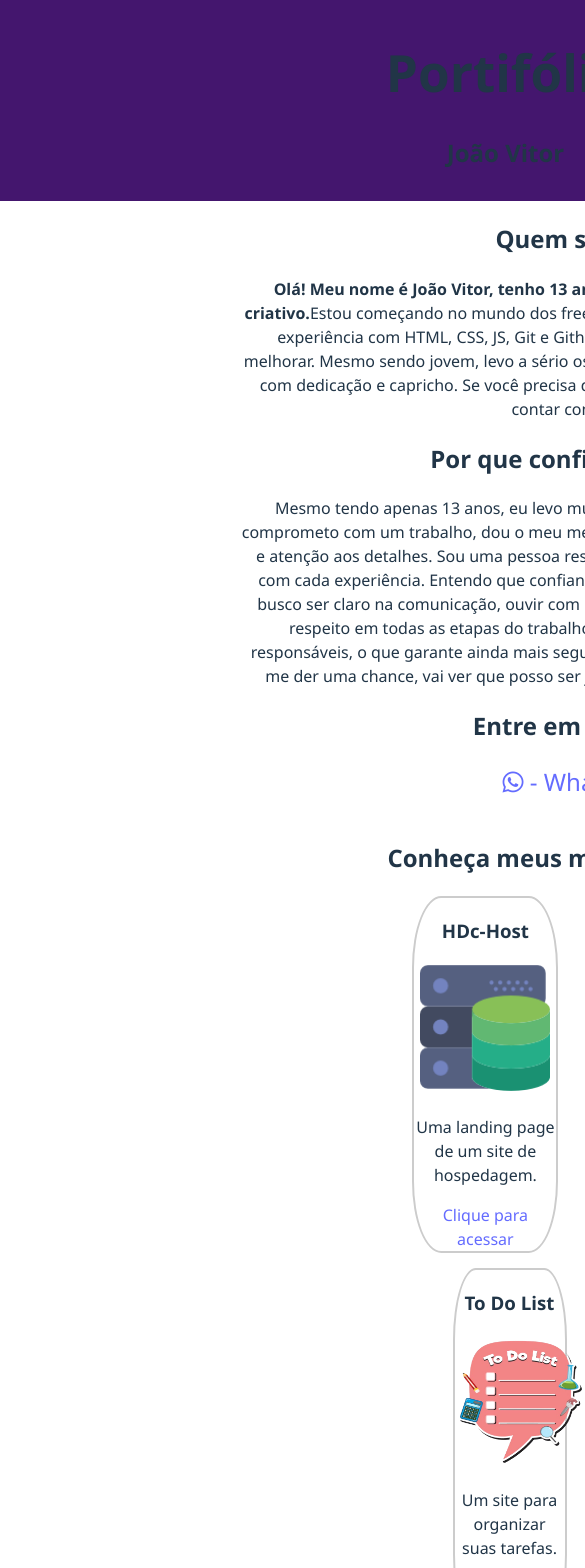
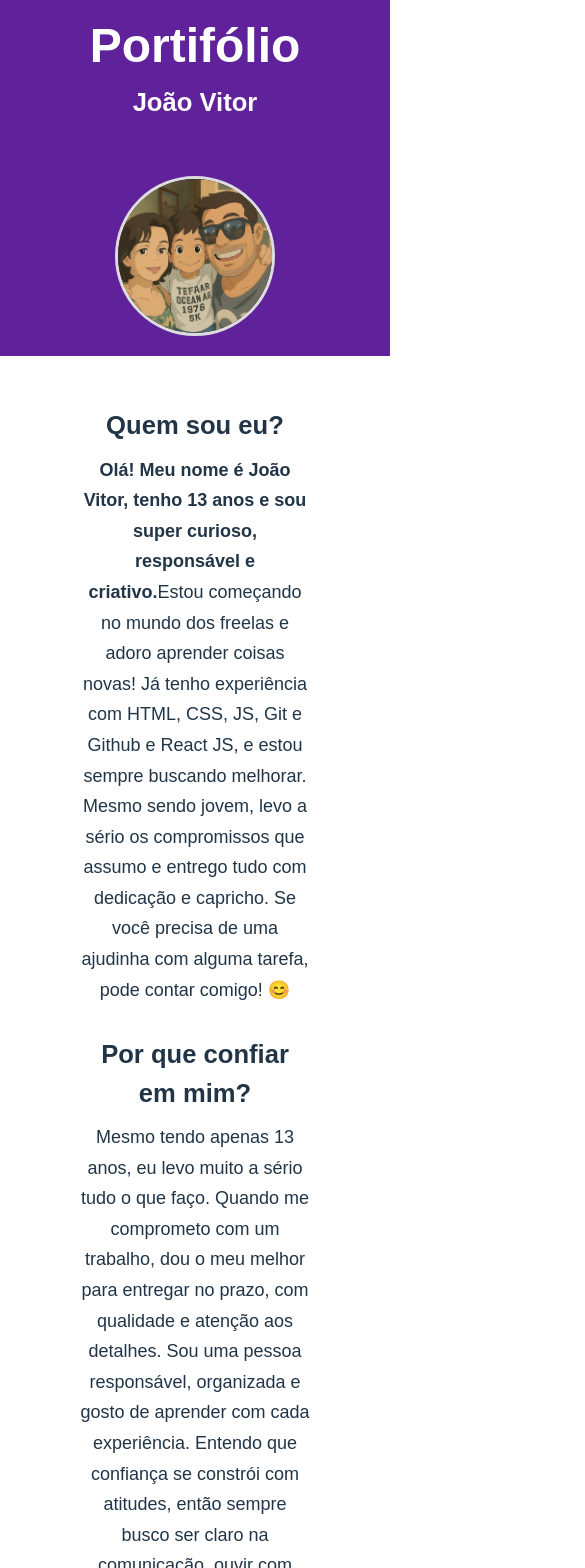
Before and after one commit to JoaoVitor128/Portifolio, a React (Vite) app: page / in a window 390 px wide. Shown: the top 1568 px of the page, 585 px wide, since content can reach past the window. Built offline with nearby package versions, Linux system fonts and the light colour scheme.

Commit message:
Media Query

```diff
--- a/src/App.css
+++ b/src/App.css
@@ -1,109 +1,173 @@
+/* Reset básico */
 * {
   text-align: center;
+  box-sizing: border-box;
+  margin: 0;
+  padding: 0;
+  font-family: 'Arial', sans-serif;
 }
 
+/* Layout geral */
+html, body, #root {
+  height: 100%;
+  width: 100%;
+  margin: 0;
+  padding: 0;
+}
 
+.App {
+  min-height: 100%;
+  display: flex;
+  flex-direction: column;
+}
+
+/* Cabeçalho */
 header {
   display: flex;
   flex-direction: row;
-  gap: 15px;
+  align-items: center;
+  justify-content: center;
+  gap: 30px;
 
   width: 100%;
-  background-color: rgb(68, 22, 110);
-  padding: 10px 0;
+  background-color: rgb(96, 34, 155);
+  padding: 20px 10%;
+  color: white;
+}
 
-  text-align: center;
-  align-items: center;
-  justify-content: center;
+header .text {
+  text-align: left;
 }
 
 h1 {
+  font-size: 3rem;
   overflow-y: hidden;
 }
 
-section {
-  width: 700px;
-  margin: 0 auto;
+h2 {
+  font-size: 1.6rem;
+  margin: 10px 0;
 }
 
+/* Foto */
 .photo {
-  width: 150px;
-  height: 150px;
-  border: 2px solid #ddd;
+  width: 160px;
+  height: 160px;
+  border: 3px solid #ddd;
   border-radius: 50%;
+  object-fit: cover;
 }
 
-p {
-  font-size: 20px;
+/* Conteúdo principal */
+section {
+  width: 100%;
+  max-width: 900px;
+  margin: 0 auto;
+  padding: 30px;
+  text-align: left;
+}
+
+article {
+  margin: 30px 0;
 }
 
 .bold {
   font-weight: bold;
 }
 
-article {
-  margin: 10px 0;
+p {
+  font-size: 18px;
+  line-height: 1.7;
 }
 
-.portfolio {
-  max-width: 1100px;
-  margin: 50px auto;
-  padding: 0 20px;
-  text-align: center;
+/* Seção de projetos */
+.principal {
+  display: flex;
+  flex-direction: column;
+  align-items: center;
+  padding: 0 60px;
 }
 
-.principal {
-  display: flex;
-  flex-direction: row;
-  padding: 0 240px;
+.projects {
+  width: 100%;
+  max-width: 1200px;
+  margin-top: 50px;
 }
 
-
-.project {
-  border: 2px solid #ccc;
-  width: 40%;
-  border-radius: 20%;
+.projects h2 {
+  font-size: 2rem;
+  margin-bottom: 30px;
 }
 
 .projects article {
   display: flex;
-  flex-direction: row;
-  gap: 15px;
+  flex-wrap: wrap;
+  justify-content: center;
+  gap: 30px;
+  margin-bottom: 40px;
+}
+
+.project {
+  border: 2px solid #ccc;
+  border-radius: 15px;
+  width: 300px;
+  padding: 15px;
+  transition: transform 0.2s ease;
+}
+
+.project:hover {
+  transform: scale(1.03);
+  box-shadow: 0 4px 12px rgba(0, 0, 0, 0.1);
 }
 
 .projects img {
-  width: 130px;
-  height: 130px;
+  width: 100%;
+  height: auto;
+  border-radius: 10px;
 }
 
-@media (width <=1315px) {
-  .principal {
+/* Links */
+a {
+  color: #blue;
+  text-decoration: none;
+}
+
+a:hover {
+  text-decoration: underline;
+}
+
+/* Responsivo para telas menores */
+@media (max-width: 768px) {
+  header {
     flex-direction: column;
+    text-align: center;
+    padding: 20px;
+  }
+
+  header .text {
+    align-items: center;
+    text-align: center;
+  }
+
+  .photo {
+    margin-top: 15px;
+  }
+
+  .projects article {
+    flex-direction: column;
+    align-items: center;
+  }
+
+  .project {
+    width: 90%;
+    max-width: 320px;
+  }
+
+  section {
+    padding: 20px;
+  }
+
+  article {
+    text-align: center;
   }
 }
-
-@media (width <=685px) {
-  * {
-    overflow-wrap: break-word;
-  }
-
-  .text article {
-    width: 680px;
-  }
-
-  p {
-    font-size: 16px;
-  }
-}
-
-@media (width <=650px) {
-  p{
-    overflow-x: scroll;
-  }
-  .projects article {
-    flex-direction: column;
-    text-align: center;
-    align-items: center;
-    justify-content: center;
-  }
-}
```
